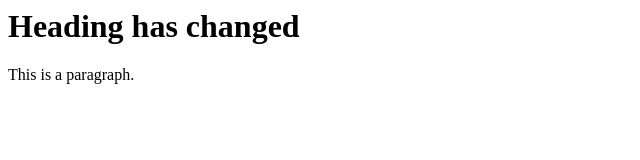
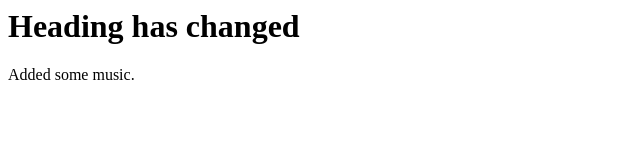
Before and after one commit to antonelamanea/Practice, a plain HTML site: page index.html in a window 1280 px wide. Shown: the full height of the page, 0-640 px from the left. Drawn offline with Linux system fonts and the light colour scheme.

Commit message:
added music paragraph

```diff
--- a/index.html
+++ b/index.html
@@ -5,7 +5,7 @@
 
 <body>
   <h1>Heading has changed</h1>
-  <p>This is a paragraph.</p>
+  <p>Added some music.</p>
   <script src="app.js"></script>
 </body>
 
```
